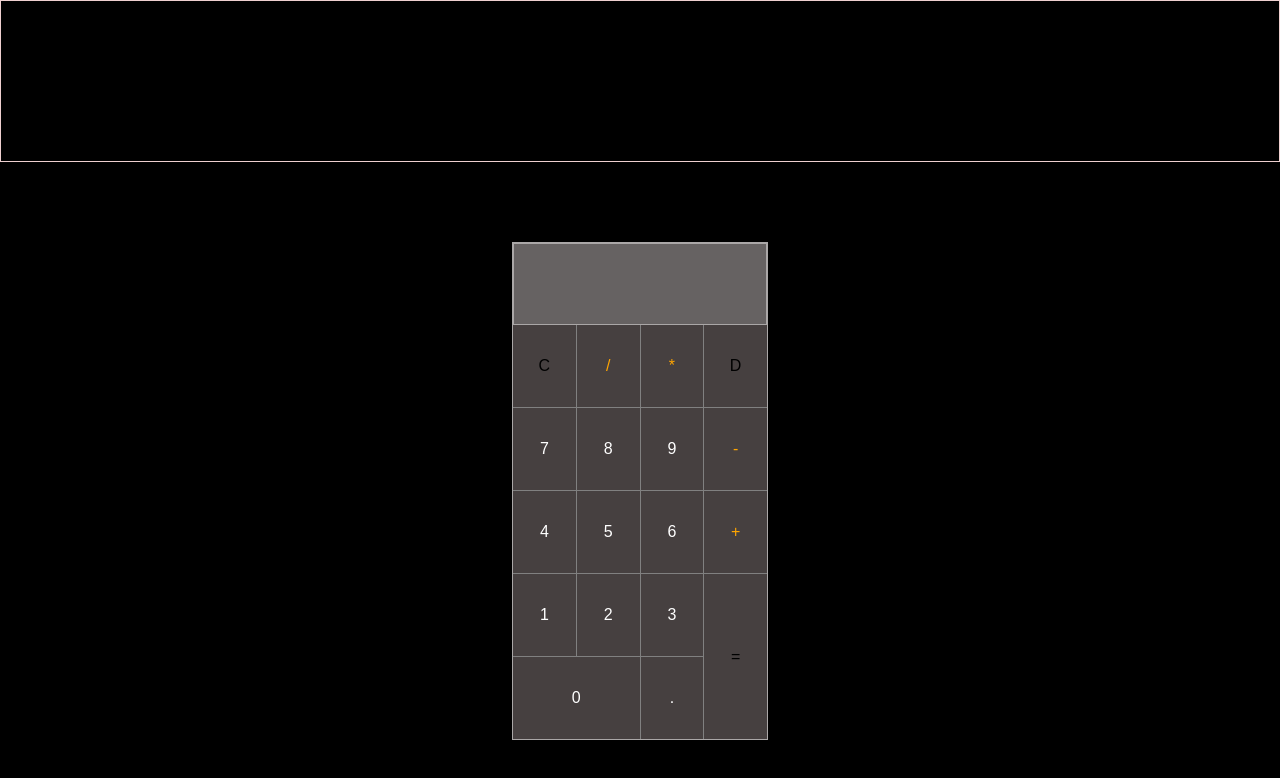
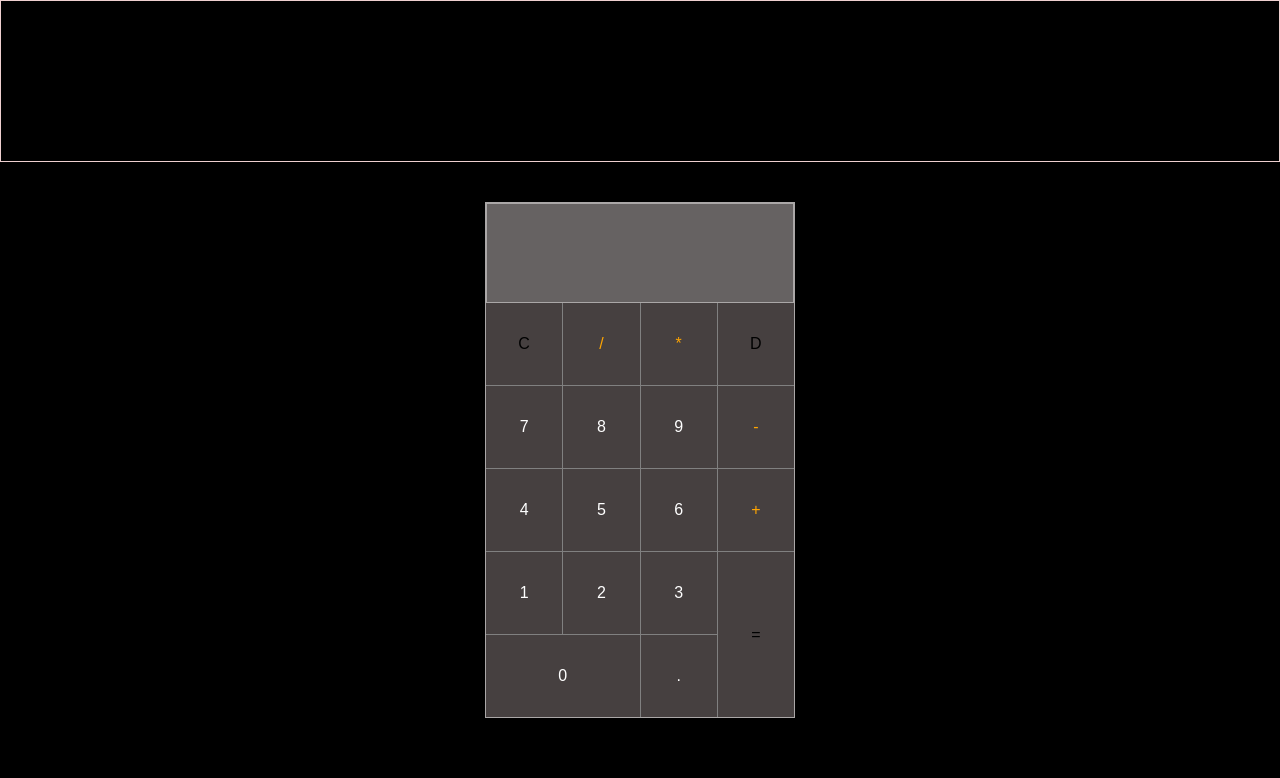
Before and after one commit to j0hnny02/CALCULATOR, a plain HTML site: page index.html in a window 1280 px wide. Drawn offline with Linux system fonts and the light colour scheme; a web font is replaced by a local one.

Commit message:
Update style.css

```diff
--- a/style.css
+++ b/style.css
@@ -1,4 +1,8 @@
 @import url('https://fonts.googleapis.com/css2?family=Girassol&display=swap');
+
+:root {
+  --fontsize: 60px;
+}
 
 *{
   margin: 0;
@@ -15,22 +19,24 @@ header{
 }
 
 .container {
-  position: absolute;
-  width: 20vw;
-  left: 40vw;
-  margin-top: 10vh;
+  position: center;
+  width: 310px;
+  margin: auto;
+  margin-top: 5vh;
   border: 1px solid rgb(170, 167, 167);
 }
 
 .screen {
   border: 1px solid rgb(170, 167, 167);
-  padding:5vh 0.6vw;
   position: relative;
+  padding-right:  1rem;
   background-color: rgba(230, 222, 222, 0.445);
-  font-size: 20px;
-  text-align: end;
-  overflow: auto;
-  height: 100%;
+  overflow: auto ;
+  overflow-y: hidden;
+  font-size: var(--fontsize);
+  height: 100px;
+  line-height: 100px;
+  text-align:end;
 }
 
 button {
@@ -62,6 +68,7 @@ button {
 
 body{
     background: black;
+    display: block;
 }
 
 #zero {
```
